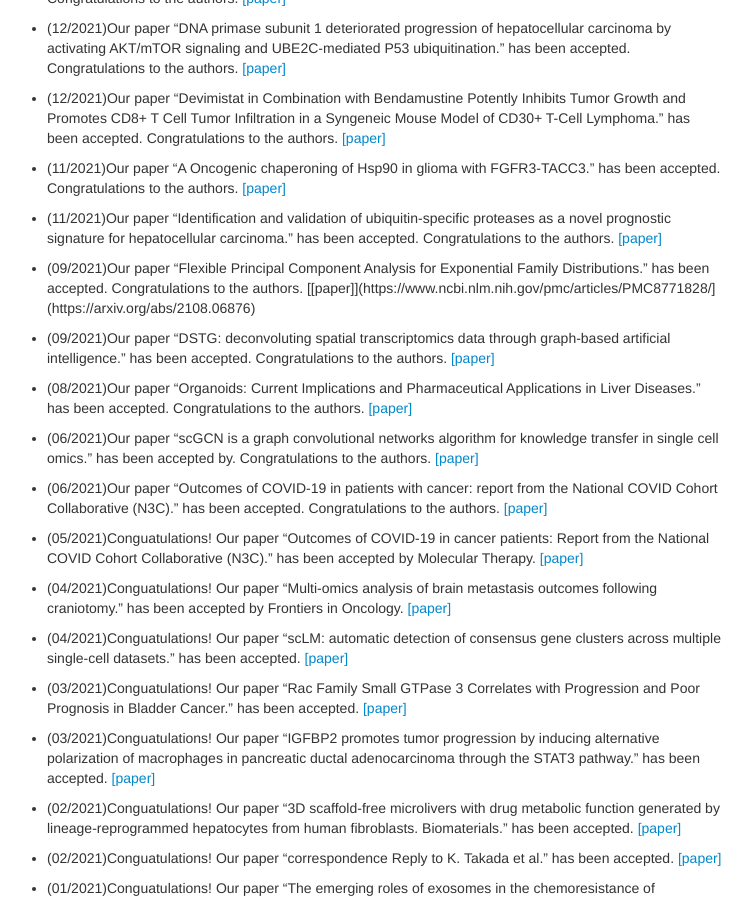
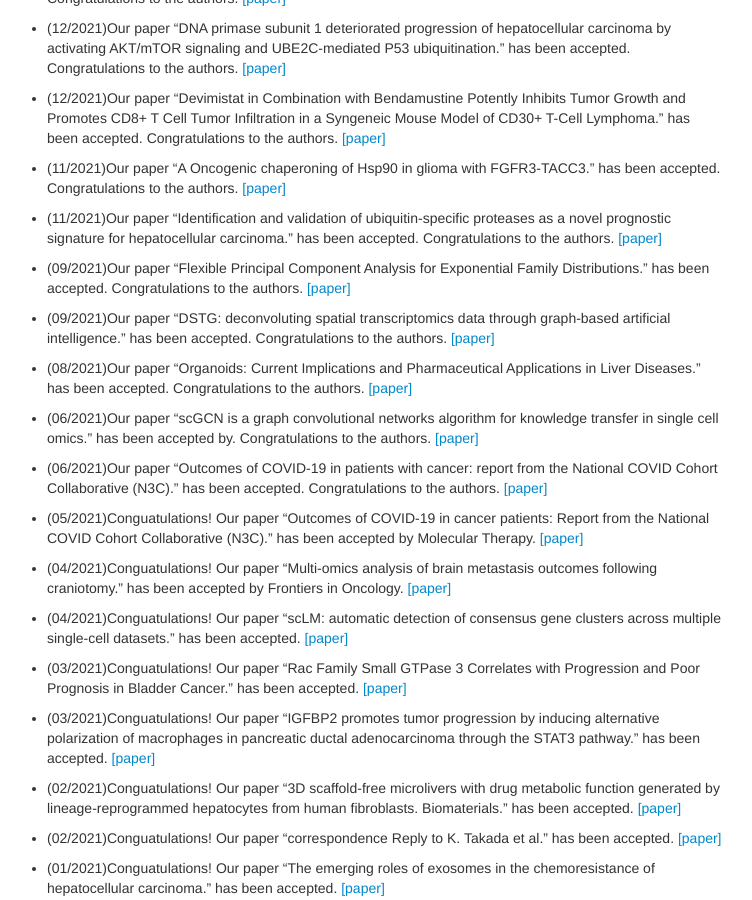
Before and after one commit to songqianqianlab/songqianqianlab.github.io2, a Jekyll site: the page built from pages/news.md, in a window 1280 px wide and 900 px high, scrolled down 1004 px. Shown: the whole window, without its empty margins (268-1020 px from the left). Built offline with Jekyll 4.4.1, drawn with Linux system fonts in a browser that asks for light colours; part of the change alters nothing that is shown.

Commit message:
Update news.md

```diff
--- a/pages/news.md
+++ b/pages/news.md
@@ -38,7 +38,7 @@ description: Lab's news
 
 * (11/2021)Our paper "Identification and validation of ubiquitin-specific proteases as a novel prognostic signature for hepatocellular carcinoma." has been accepted. Congratulations to the authors. [[paper]](https://www.ncbi.nlm.nih.gov/pmc/articles/PMC7949004/)
 
-* (09/2021)Our paper "Flexible Principal Component Analysis for Exponential Family Distributions." has been accepted. Congratulations to the authors. [[paper]](https://www.ncbi.nlm.nih.gov/pmc/articles/PMC8771828/](https://arxiv.org/abs/2108.06876)
+* (09/2021)Our paper "Flexible Principal Component Analysis for Exponential Family Distributions." has been accepted. Congratulations to the authors. [[paper]](https://arxiv.org/abs/2108.06876)
 
 * (09/2021)Our paper "DSTG: deconvoluting spatial transcriptomics data through graph-based artificial intelligence." has been accepted. Congratulations to the authors. [[paper]](https://academic.oup.com/bib/article/22/5/bbaa414/6105942?login=false)
 
```
